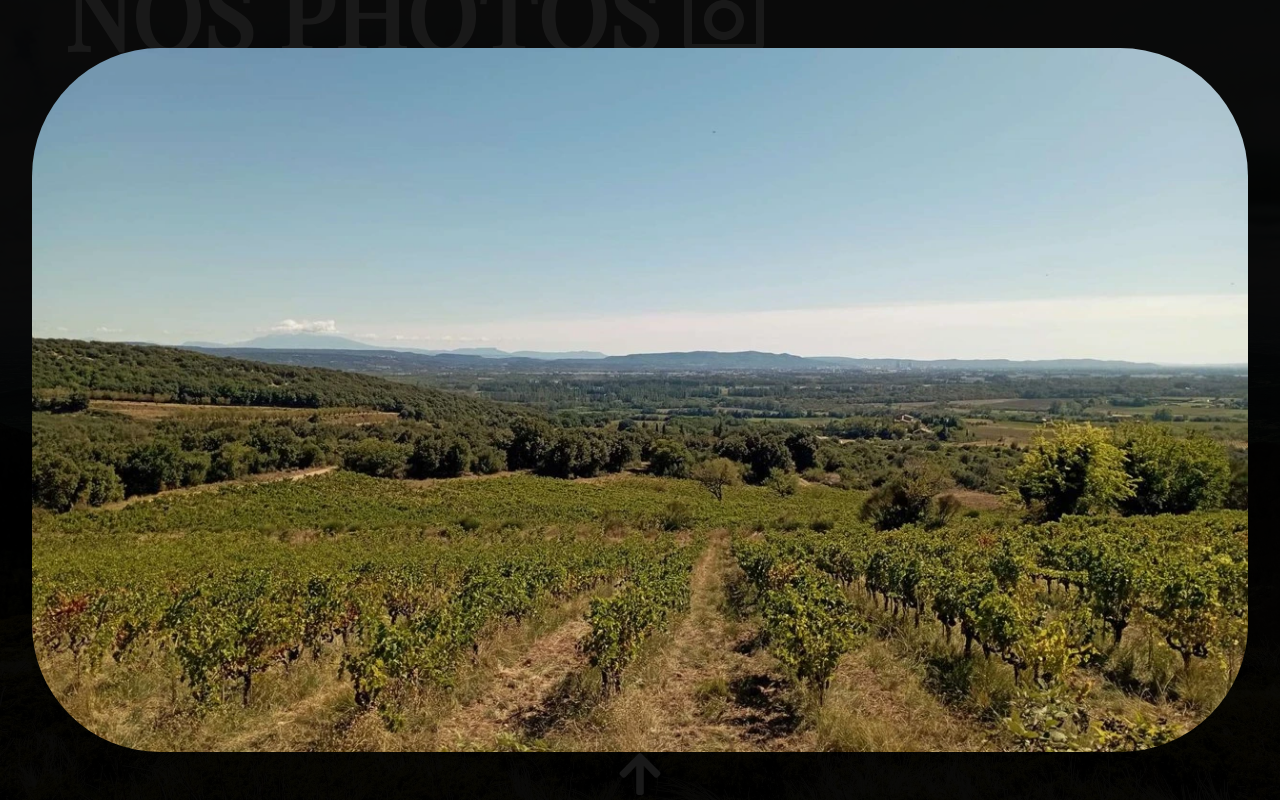
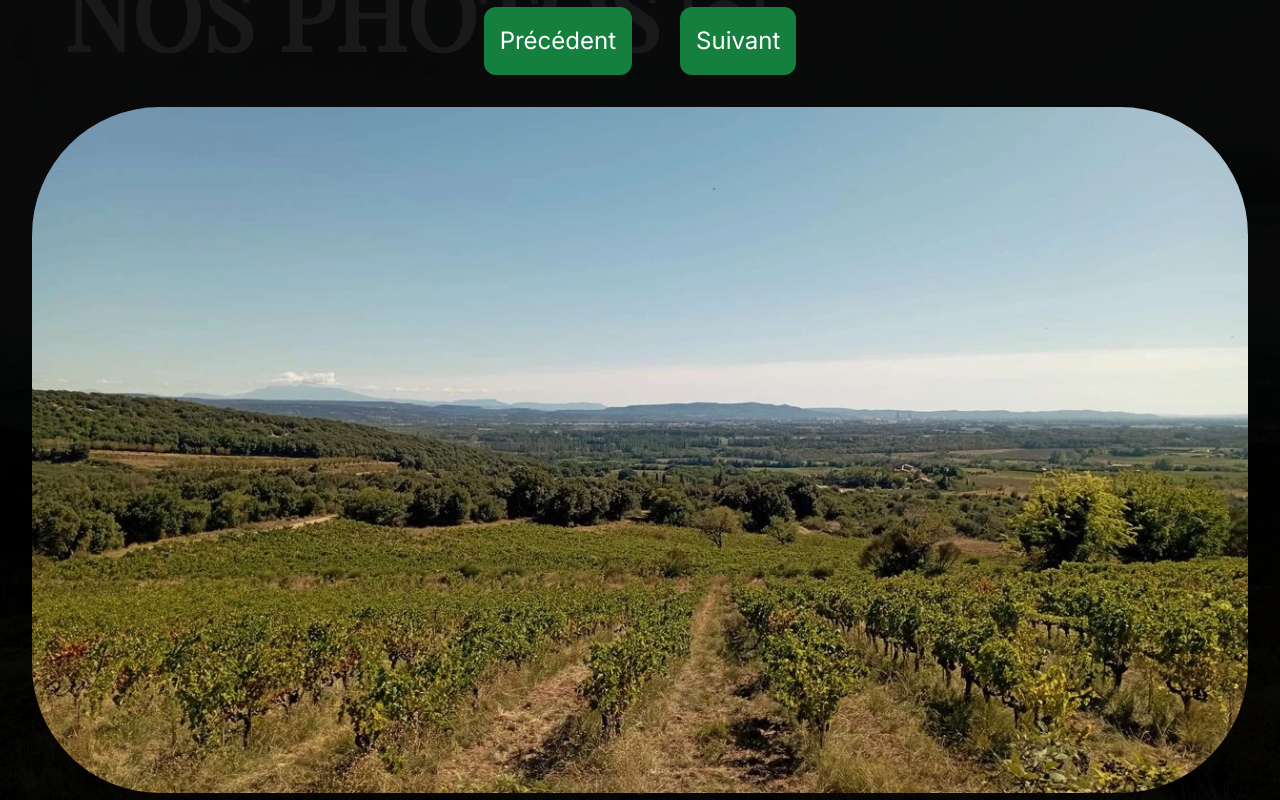
Before and after one commit to SebastienLaurentt/Galopins, a Vue app: page / in a window 1280 px wide. Both pictures are taken after a click on the picture 376 px from the left and 3341 px from the top of the page. Shown: the part 2941-3741 px from the top of the page. Built offline with nearby package versions, Linux system fonts and the light colour scheme.

Commit message:
add prev and next button when zoom in

```diff
--- a/src/sections/Photos.tsx
+++ b/src/sections/Photos.tsx
@@ -22,13 +22,27 @@ interface PhotoData {
 function Photos() {
   const [zoomedImage, setZoomedImage] = useState<string | null>(null);
   const [selectedDate, setSelectedDate] = useState<string>('rando1');
+  const [currentImageIndex, setCurrentImageIndex] = useState<number>(0);
 
-  const handleZoomClick = (image: string) => {
+  const handleZoomClick = (image: string, index: number) => {
     setZoomedImage(image);
+    setCurrentImageIndex(index);
   }
 
   const handleCloseZoom = () => {
     setZoomedImage(null);
+  }
+
+  const handleNextImage = () => {
+    const nextIndex = (currentImageIndex + 1) % dataToUse.length;
+    setZoomedImage(dataToUse[nextIndex].mainImage);
+    setCurrentImageIndex(nextIndex);
+  }
+
+  const handlePrevImage = () => {
+    const prevIndex = (currentImageIndex - 1 + dataToUse.length) % dataToUse.length;
+    setZoomedImage(dataToUse[prevIndex].mainImage);
+    setCurrentImageIndex(prevIndex);
   }
 
   useEffect(() => {
@@ -98,13 +112,13 @@ function Photos() {
 
         <div className="mb-8 xl:mb-4">
           <Carousel>
-            {dataToUse.map((value: PhotoData) => {
+            {dataToUse.map((value: PhotoData, index: number) => {
               return (
                 <SwiperSlide className="" key={value.id}>
                   <Card
                     key={value.id}
                     mainImage={value.mainImage}
-                    onZoomClick={handleZoomClick}
+                    onZoomClick={() => handleZoomClick(value.mainImage, index)}
                   />
                 </SwiperSlide>
               );
@@ -125,12 +139,20 @@ function Photos() {
         </div>
       </SubSection>
       {zoomedImage && (
-        <div className="fixed inset-0 z-50 flex justify-center items-center bg-black bg-opacity-90 p-8" onClick={handleCloseZoom}>
+        <div
+          className="fixed inset-0 z-50 flex flex-col justify-center items-center bg-black bg-opacity-90 p-8"
+          onClick={(e) => e.target === e.currentTarget && handleCloseZoom()}
+        >
+          <div className='mb-8 flex gap-x-6 xl:gap-x-12 md:text-xl'>
+            <button className="text-white p-2 px-4 md:p-4 bg-green-700 rounded-xl" onClick={handlePrevImage}>Précédent</button>
+            <button className="text-white p-2 px-4 md:p-4 bg-green-700 rounded-xl" onClick={handleNextImage}>Suivant</button>
+          </div>
           <img
             src={zoomedImage}
             alt=""
-            className="h-[12rem] md:h-[32rem] xl:h-[44rem] 2xl:h-[56rem]  rounded-[4rem] md:rounded-[8rem]"
+            className="h-[12rem] md:h-[32rem] xl:h-[44rem] 2xl:h-[56rem] rounded-[4rem] md:rounded-[8rem]"
           />
+
         </div>
       )}
       <ScrollTop/>
```
Lines whose indentation alone changed are shown as unchanged.
